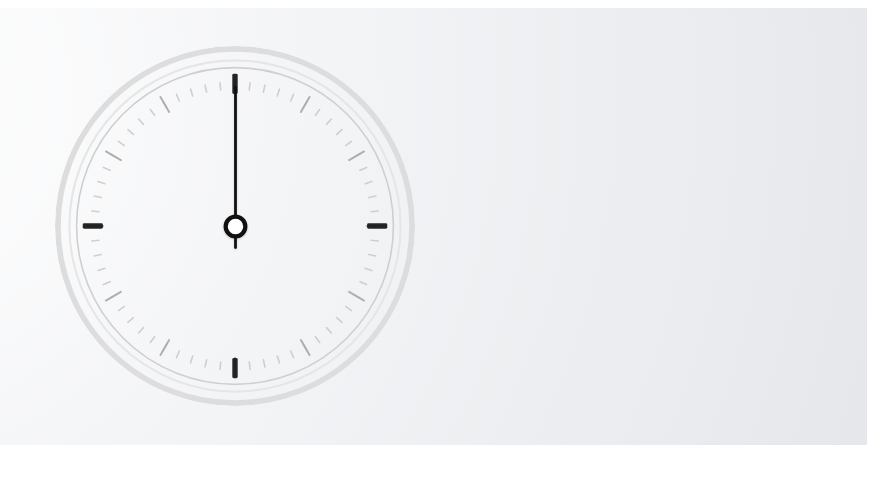
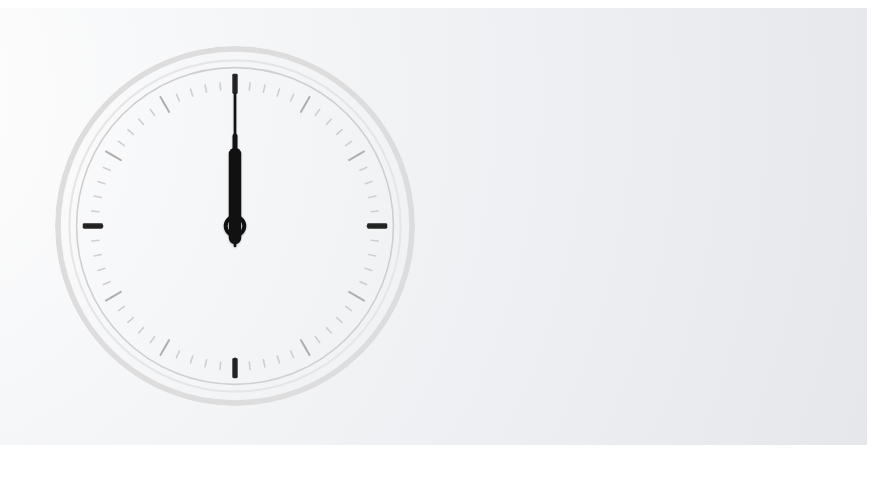
Before and after one commit to jaymes-nsek/NRLA-Dashboard, an Angular app: page / in a window 1280 px wide. Shown: the top 484 px of the page, without its empty margins (405-1280 px from the left). Built offline with nearby package versions, Linux system fonts and the light colour scheme.

Commit message:
Position minute and hour hands with SVG images

```diff
--- a/src/app/features/clock-face/clock-face.component.html
+++ b/src/app/features/clock-face/clock-face.component.html
@@ -7,4 +7,22 @@
       loading="lazy"
     />
   </div>
+
+  <div class="clock-face__minute-hand">
+    <img
+      class="clock-face__minute-hand-image"
+      src="/assets/min_hand.svg"
+      alt="Minutes hand aligned to the clock centre"
+      loading="lazy"
+    />
+  </div>
+
+  <div class="clock-face__hour-hand">
+    <img
+      class="clock-face__hour-hand-image"
+      src="/assets/hour_hand.svg"
+      alt="Hours hand aligned to the clock centre"
+      loading="lazy"
+    />
+  </div>
 </section>
--- a/src/app/features/clock-face/clock-face.component.scss
+++ b/src/app/features/clock-face/clock-face.component.scss
@@ -22,9 +22,43 @@
 }
 
 .clock-face__second-hand-image {
-  block-size: 78%;
+  block-size: 74%;
   inline-size: auto;
   transform-origin: center;
   will-change: transform;
   filter: drop-shadow(0 1px 1px rgba(0, 0, 0, 0.18));
 }
+
+.clock-face__minute-hand {
+  position: absolute;
+  inset: 0;
+  display: grid;
+  place-items: center;
+  pointer-events: none;
+
+  //display: none;
+}
+
+.clock-face__minute-hand-image {
+  inline-size: auto;
+  transform-origin: center;
+  will-change: transform;
+  filter: drop-shadow(0 1px 1px rgba(0, 0, 0, 0.18));
+}
+
+.clock-face__hour-hand {
+  position: absolute;
+  inset: 0;
+  display: grid;
+  place-items: center;
+  pointer-events: none;
+
+  //display: none;
+}
+
+.clock-face__hour-hand-image {
+  inline-size: auto;
+  transform-origin: center;
+  will-change: transform;
+  filter: drop-shadow(0 1px 1px rgba(0, 0, 0, 0.18));
+}
```
